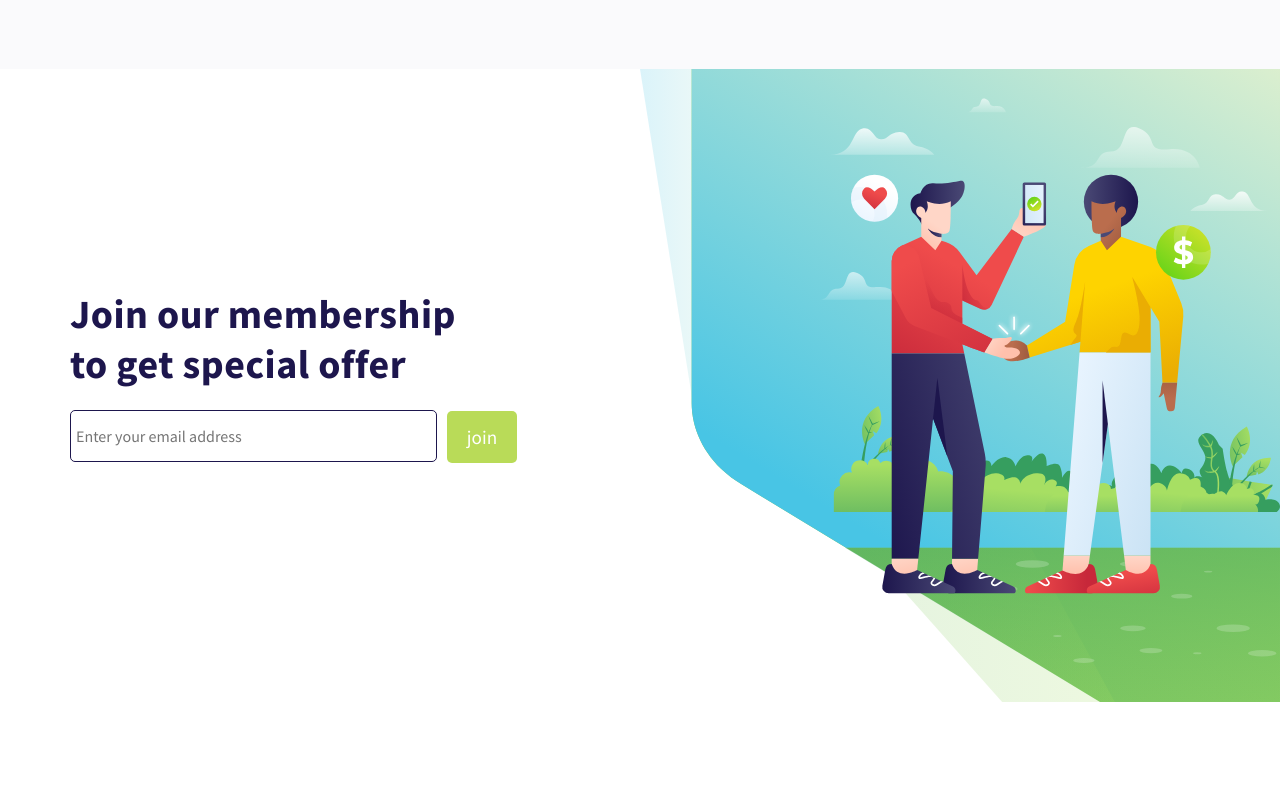
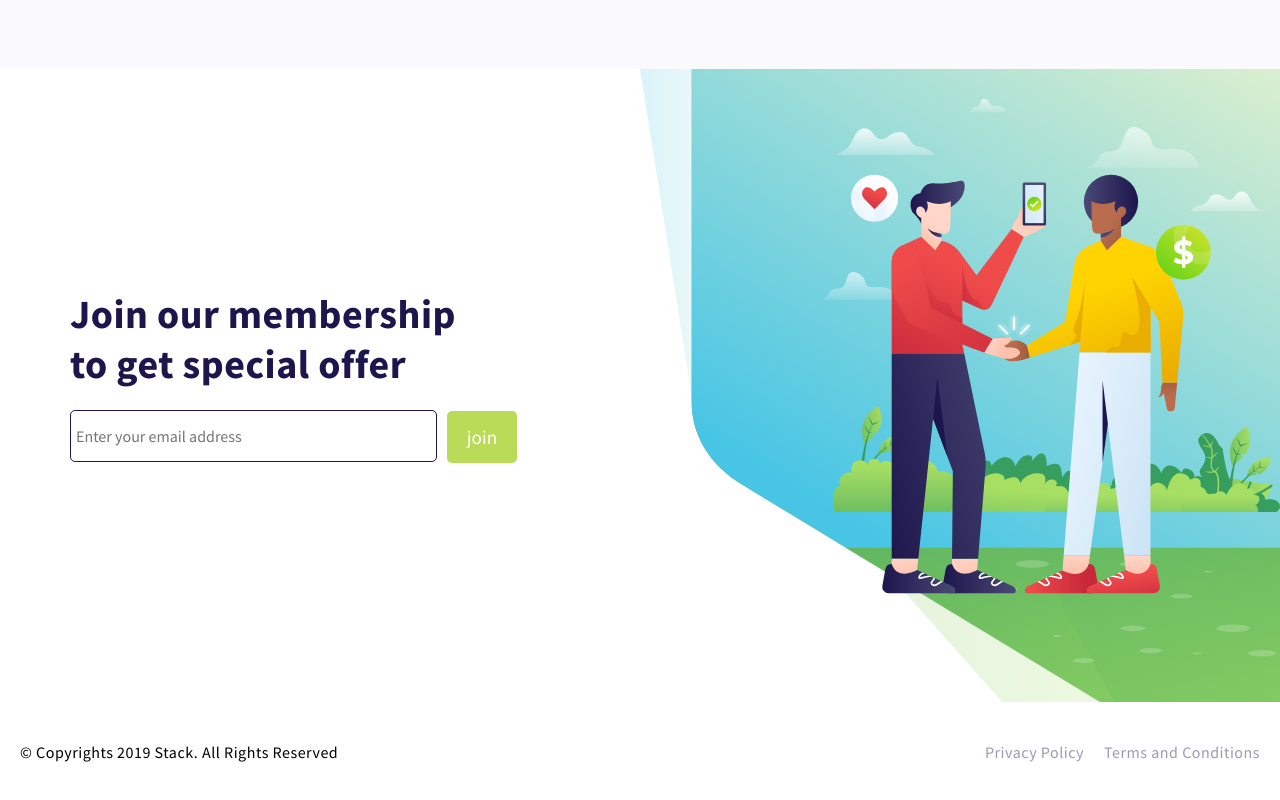
Before and after one commit to voncardoso/teste-frond-and, a React (Create React App) app: page / in a window 1280 px wide. Shown: the part 2832-3632 px from the top of the page. Before the commit the page ends 3534 px from the top, so only its background shows below. Built offline with nearby package versions, Linux system fonts and the light colour scheme.

Commit message:
footer finalizado

```diff
--- /dev/null
+++ b/src/components/footer/index.tsx
@@ -0,0 +1,14 @@
+import {Container} from './style';
+
+export function Footer(){
+    return(
+        <Container>
+            <p>© Copyrights 2019 Stack. All Rights Reserved</p>
+           <ul>
+           <li>Privacy Policy</li>
+            <li>Terms and Conditions</li>
+           </ul>
+        </Container>
+
+    )
+}
--- /dev/null
+++ b/src/components/footer/style.tsx
@@ -0,0 +1,25 @@
+import styled  from 'styled-components';
+
+export const Container = styled.footer`
+    max-width: 1250px;
+    height: 100px;
+    display: flex;
+    margin: 0 auto;
+    justify-content: space-between;
+    align-items: center;
+    font-weight: normal;
+    letter-spacing: 0.5px;
+    font-size: min(1rem, 3vw);
+    padding-left: 20px;
+    padding-right: 20px;
+        ul{
+            display: flex;
+            li{
+                list-style: none;
+                margin-left: 20px;
+                color: #9D9AAF;
+                letter-spacing: 0.5px;
+                cursor: pointer;
+            }
+        }
+`;
--- a/src/pages/Home/index.tsx
+++ b/src/pages/Home/index.tsx
@@ -2,6 +2,7 @@ import { IconContext } from "react-icons";
 import { Container, Intro, BestRecipes, BestServices, OurBlog, Membership  } from "./style";
 import { AiOutlineSearch, AiOutlineArrowRight } from "react-icons/ai";
 import { Header } from '../../components/header';
+import { Footer } from '../../components/footer';
 import IllustrationIMg from '../../assets/Illustration.png';
 import ComigaImg1 from '../../assets/comida_1.svg';
 import ComigaImg2 from '../../assets/comida_2.svg';
@@ -173,6 +174,7 @@ export function Home(){
                 </div>
                 <img src={Bloco_final}/>
             </ Membership>
+            <Footer />
         </Container>
     )
 }
```
